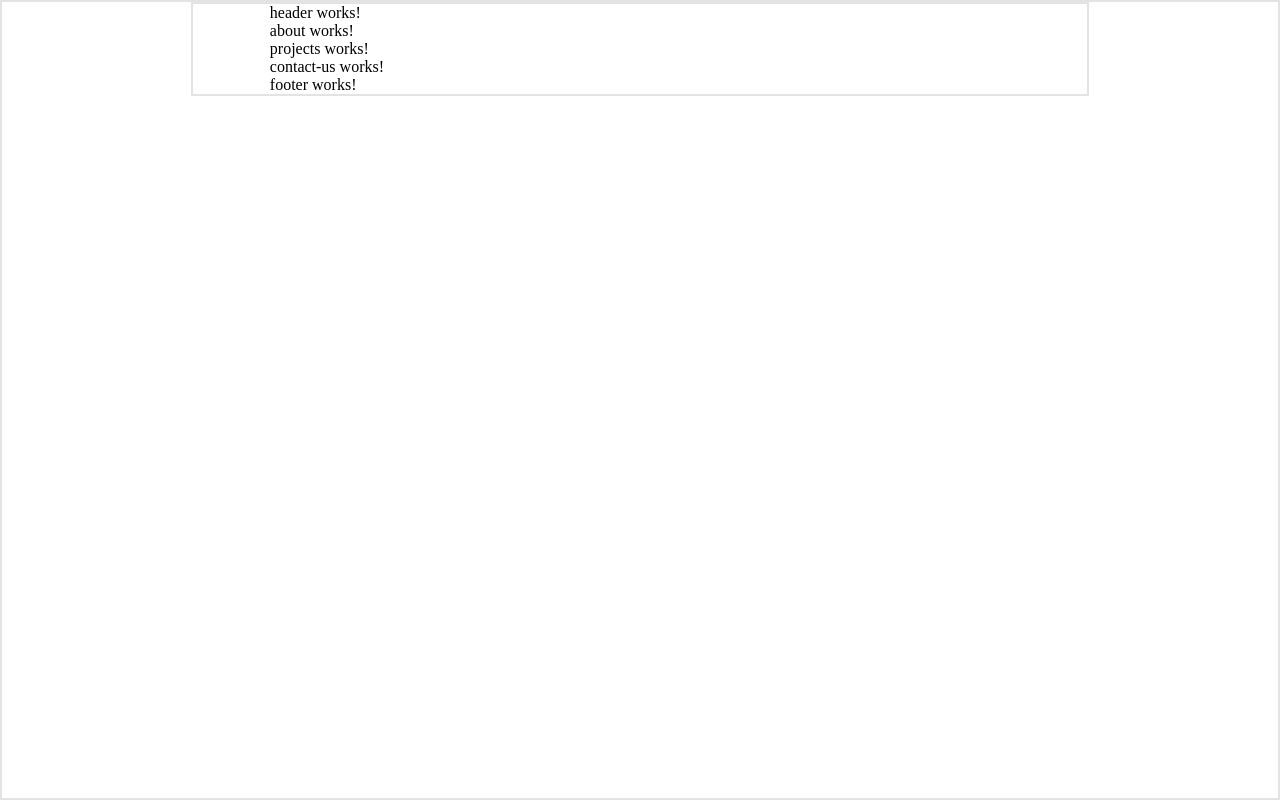
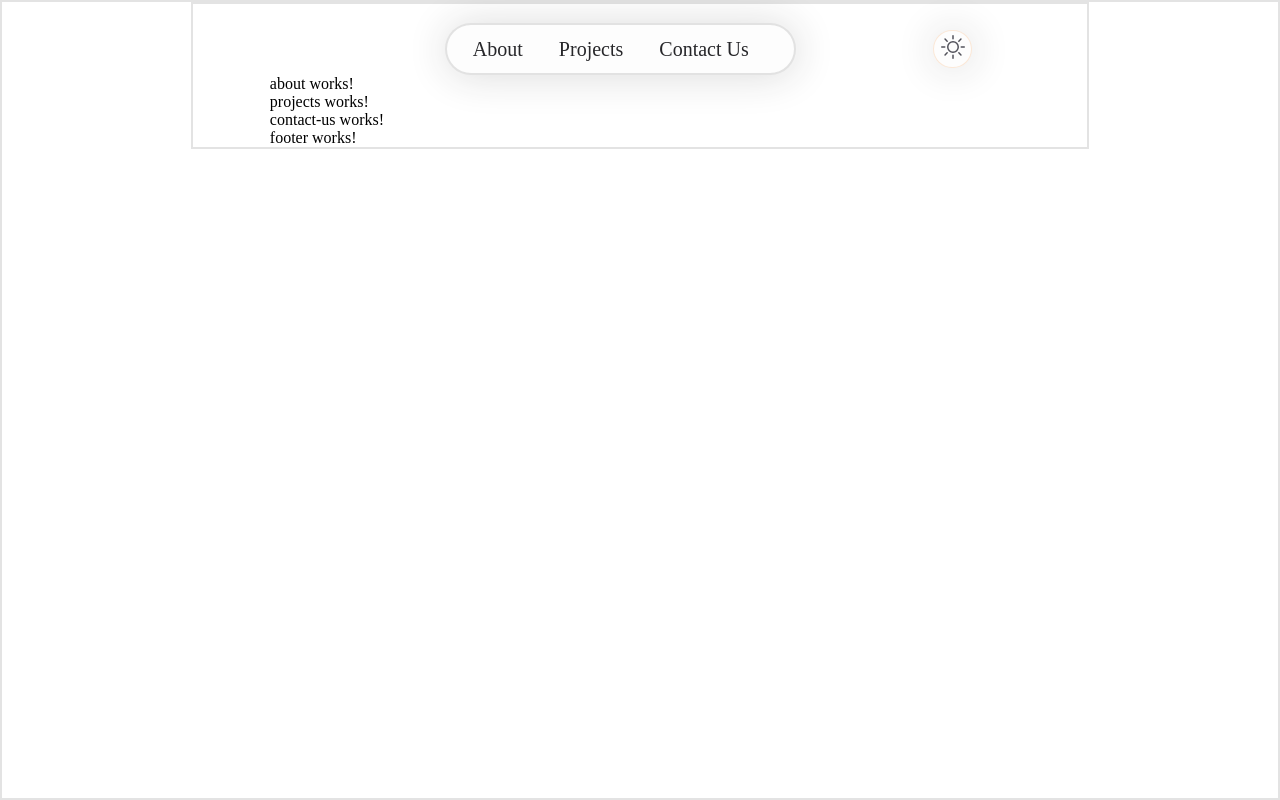
Before and after one commit to Yehia-Ahmad/Dev-Yehia, an Angular app: page / in a window 1280 px wide. Built offline with nearby package versions, Linux system fonts and the light colour scheme.

Commit message:
Add Header

```diff
--- a/src/app/components/header/header.component.html
+++ b/src/app/components/header/header.component.html
@@ -1 +1,32 @@
-<p>header works!</p>
+<header class="container flex-row">
+  <div class="dimmed-container">
+    <button class="menu icon-menu flex" [ngClass]="classesSubtitle">
+      <mat-icon svgIcon="menu" (click)="toogleListMenu()"></mat-icon>
+    </button>
+  </div>
+
+  <nav class="flex-row">
+    <ul class="navigation-links flex-row" [ngClass]="classes">
+      <li><a class="nav-link" href="#about">About</a></li>
+      <li><a class="nav-link" href="#projects">Projects</a></li>
+      <li><a class="nav-link" href="#contact-us">Contact Us</a></li>
+    </ul>
+  </nav>
+
+  <button class="toggle-button-mode" [ngClass]="classesSubtitle" (click)="toogleMode()">
+    <mat-icon class="icon-moon-o" svgIcon="moon" *ngIf="isDarkMode"></mat-icon>
+    <mat-icon class="icon-sun" svgIcon="sun" *ngIf="!isDarkMode"></mat-icon>
+  </button>
+</header>
+
+<div class="menu-container" [ngClass]="{'hidden': hideListMenu}">
+  <div class="overley" (click)="toogleListMenu()"></div>
+  <div [ngClass]="classesSecndary" class="dialog-container">
+    <mat-icon svgIcon="close" class="icon-close" (click)="toogleListMenu()"></mat-icon>
+    <ul class="menu-dialog navigation-list-links" [ngClass]="classesSecndary">
+      <li [ngClass]="classesBorder"><a [ngClass]="classes" class="nav-link" href="#about">About</a></li>
+      <li [ngClass]="classesBorder"><a class="nav-link" href="#projects" [ngClass]="classes">Projects</a></li>
+      <li [ngClass]="classesBorder"><a class="nav-link" href="#contact-us" [ngClass]="classes">Contact Us</a></li>
+    </ul>
+  </div>
+</div>
--- a/src/app/components/header/header.component.scss
+++ b/src/app/components/header/header.component.scss
@@ -0,0 +1,222 @@
+@import "../../../global-variables";
+@import "../../../global-mixins";
+
+.dark-mode {
+  background-color: $dark-bgHeader;
+
+  &>li {
+    &>a {
+      color: $dark-title;
+
+      &:hover {
+        color: $dark-blue;
+        transition: 0.2s;
+      }
+    }
+  }
+}
+
+.light-mode {
+  background-color: $light-bgHeader;
+
+  &>li {
+    &>a {
+      color: $light-title;
+
+      &:hover {
+        color: $light-blue;
+        transition: 0.2s;
+      }
+    }
+  }
+}
+
+.container {
+  padding: 0 2.4rem;
+  margin-top: 1.2rem;
+}
+
+.navigation-links {
+  list-style: none;
+  margin: 0;
+  padding: 0;
+  gap: 16px;
+  padding: 0.77rem 1.6rem;
+  border-radius: 55px;
+  @include box-shadow(1px, 1px, 40px, #2323242a, false);
+}
+
+.nav-link {
+  text-decoration: none;
+  font-size: 20px;
+  margin-right: 20px;
+}
+
+/* ========================
+    2. Button & icon
+=========================== */
+
+.dark-mode-subtitle {
+  background-color: $dark-bgHeader;
+
+  .mat-icon {
+    fill: $dark-subtitle;
+
+    &:hover {
+      cursor: pointer;
+      fill: $dark-title;
+      transition: 0.2ms;
+    }
+  }
+}
+
+.light-mode-subtitle {
+  background-color: $light-bgHeader;
+
+  .mat-icon {
+    fill: $light-subtitle;
+
+    &:hover {
+      cursor: pointer;
+      fill: $light-title;
+    }
+  }
+}
+
+.dimmed-container {
+  @include respond-to-end(mobile) {
+    &>button {
+      display: none;
+    }
+  }
+}
+
+header .icon-menu,
+header .toggle-button-mode {
+  height: 2.4rem;
+  width: 2.4rem;
+  border-radius: 50%;
+  justify-content: center;
+  text-align: center;
+  border: 1px solid rgba(244, 165, 96, 0.249);
+  transition: 0.2s;
+  box-shadow: 1px 1px 40px rgba(35, 35, 36, 0.165);
+}
+
+header .icon-sun {
+  color: rgb(255, 165, 0);
+}
+
+header .icon-menu:hover,
+header .toggle-button-mode:hover {
+  border: 1px solid rgb(244, 165, 96);
+}
+
+.icon-close {
+  right: 40px;
+  cursor: pointer;
+  transition: 0.3s;
+  font-size: 1.5rem;
+
+  &:hover {
+    font-size: 1.7rem;
+    color: crimson;
+    rotate: 180deg;
+  }
+}
+
+
+.menu {
+  display: none;
+}
+
+.dark-mode-secondary {
+  background-color: $dark-secondary;
+}
+
+.light-mode-secondary {
+  background-color: $light-secondary;
+}
+
+.dark-mode-border {
+  border-bottom: 1px solid $dark-border;
+}
+
+.light-mode-border {
+  border-bottom: 1px solid $light-border;
+}
+
+.menu-container {
+  .dialog-container {
+    display: flex;
+    flex-direction: row-reverse;
+    position: absolute;
+    z-index: 12;
+    animation: mymove 0.77s 1;
+    width: 60%;
+    margin: 0 auto;
+    margin-top: 2rem;
+    border-radius: 1rem;
+    padding: 1rem 2rem;
+
+    .menu-dialog {
+      list-style: none;
+      width: 100%;
+      height: 100%;
+      margin: 0;
+      padding: 0;
+      gap: 16px;
+      padding: 0.77rem 1.6rem;
+
+      &>li {
+        padding-bottom: 0.77rem;
+        padding-top: 0.5rem;
+
+        &>a {
+          background-color: unset;
+          border: unset;
+          opacity: 0.9;
+          font-size: 0.88rem;
+          font-weight: 500;
+        }
+      }
+    }
+  }
+
+  .overley {
+    position: fixed;
+    cursor: pointer;
+    inset: 0;
+    z-index: 11;
+    background-color: rgba(40, 40, 48, 0.91);
+    backdrop-filter: blur(4px);
+  }
+}
+
+.hidden {
+  display: none;
+}
+
+@include respond-to-end(smallScreen) {
+  .navigation-links {
+    display: none;
+  }
+
+  .menu {
+    display: contents;
+  }
+}
+
+@keyframes mymove {
+  0% {
+    scale: 0;
+  }
+
+  60% {
+    scale: 1.2;
+  }
+
+  100% {
+    scale: 1;
+  }
+}
--- a/src/app/components/header/header.component.ts
+++ b/src/app/components/header/header.component.ts
@@ -1,4 +1,7 @@
 import { Component } from '@angular/core';
+import { MatIconRegistry } from '@angular/material/icon';
+import { DomSanitizer } from '@angular/platform-browser';
+import { DarkModeService } from 'src/app/services/dark-mode.service';
 
 @Component({
   selector: 'app-header',
@@ -6,5 +9,64 @@ import { Component } from '@angular/core';
   styleUrls: ['./header.component.scss']
 })
 export class HeaderComponent {
+  classes: any;
+  classesSubtitle: any;
+  classesSecndary: any;
+  classesBorder: any;
+  isDarkMode: any;
+  hideListMenu: boolean = true;
+
+  constructor(private darkModeService: DarkModeService, private matIconRegistry: MatIconRegistry, private domSanitizer: DomSanitizer) {
+    this.matIconRegistry.addSvgIcon(
+      'menu',
+      this.domSanitizer.bypassSecurityTrustResourceUrl('assets/icons/menu.svg')
+    );
+    this.matIconRegistry.addSvgIcon(
+      'moon',
+      this.domSanitizer.bypassSecurityTrustResourceUrl('assets/icons/moon.svg')
+    );
+    this.matIconRegistry.addSvgIcon(
+      'sun',
+      this.domSanitizer.bypassSecurityTrustResourceUrl('assets/icons/sun.svg')
+    );
+    this.matIconRegistry.addSvgIcon(
+      'close',
+      this.domSanitizer.bypassSecurityTrustResourceUrl('assets/icons/close.svg')
+    );
+  }
+
+  ngOnInit() {
+    this.darkModeService.isDarkMode.subscribe((res: boolean) => {
+      this.isDarkMode = res;
+      this.classes = {
+        'dark-mode': this.isDarkMode,
+        'light-mode': !this.isDarkMode,
+      };
+
+      this.classesSubtitle = {
+        'dark-mode-subtitle': this.isDarkMode,
+        'light-mode-subtitle': !this.isDarkMode,
+      };
+
+      this.classesSecndary = {
+        'dark-mode-secondary': this.isDarkMode,
+        'light-mode-secondary': !this.isDarkMode,
+      };
+      this.classesBorder = {
+        'dark-mode-border': this.isDarkMode,
+        'light-mode-border': !this.isDarkMode,
+      };
+    });
+  }
+
+  toogleMode() {
+    this.darkModeService.isDarkMode.next(!this.isDarkMode);
+    this.isDarkMode = this.darkModeService.isDarkMode.value;
+    this.darkModeService.setItem('isDarkMode', this.isDarkMode);
+  }
+
+  toogleListMenu() {
+    this.hideListMenu = !this.hideListMenu;
+  }
 
 }
```
Also changed, not shown: src/assets/icons/close.svg (added).
